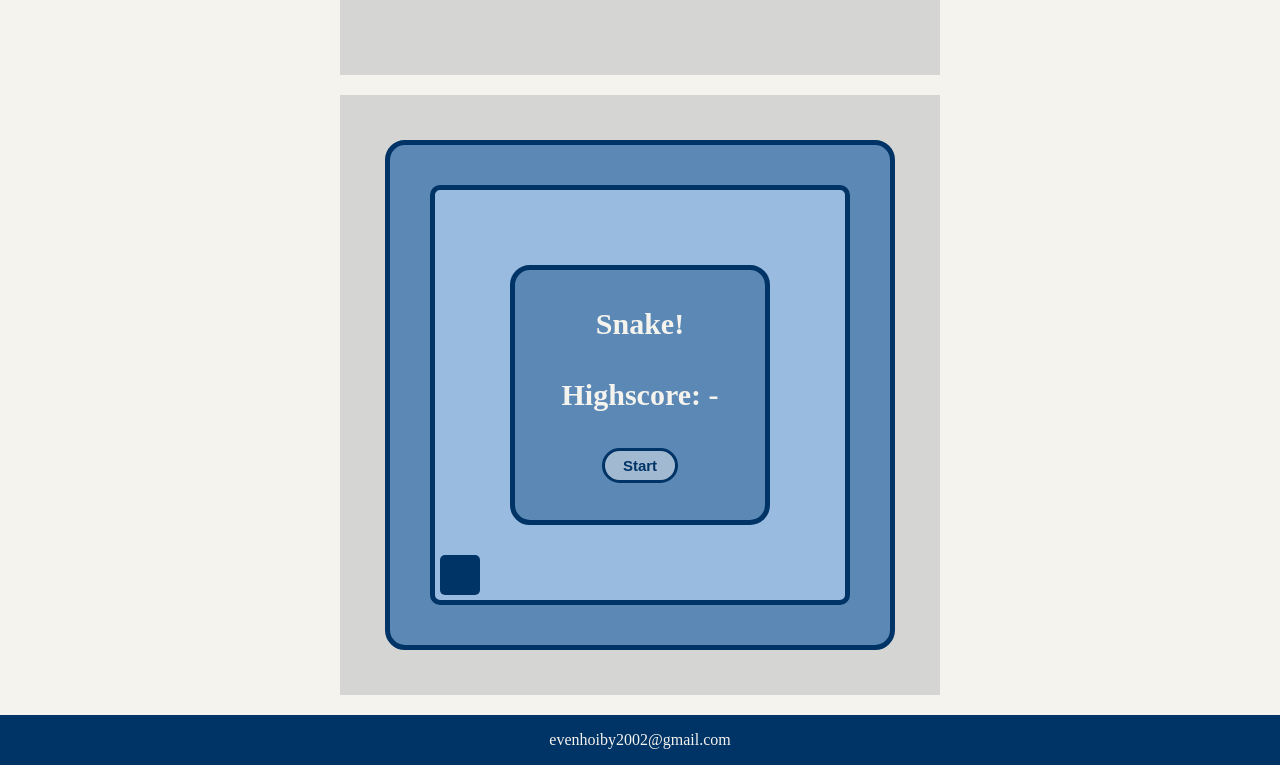
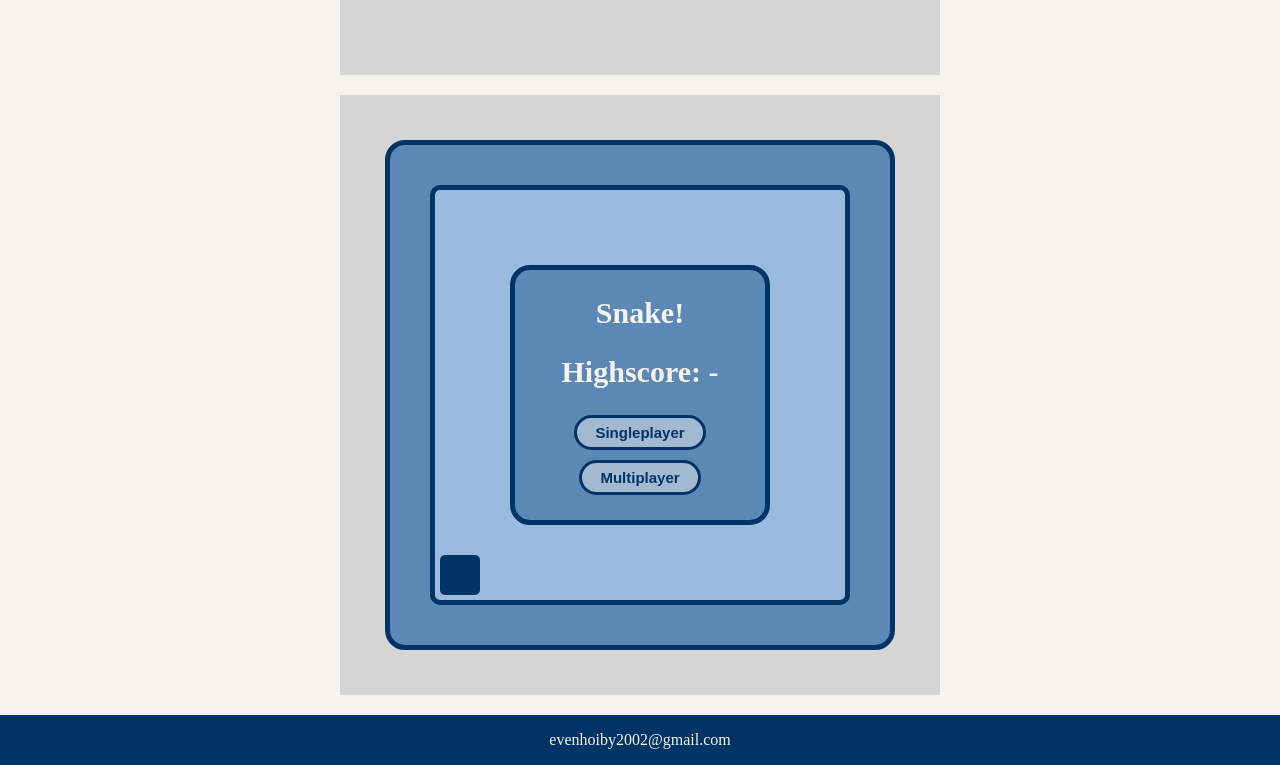
Before and after one commit to EvenHoiby/JavascriptGames, a plain HTML site: page index.html in a window 1280 px wide. Shown: the part 1225-1990 px from the top of the page. Drawn offline with Linux system fonts and the light colour scheme.

Commit message:
Added another button for 2 player

```diff
--- a/css/snake.css
+++ b/css/snake.css
@@ -30,6 +30,13 @@
     position: relative;
 }
 
+#snakeButtons {
+    display: flex;
+    flex-direction: column;
+    justify-content: center;
+    align-items: center;
+    gap: 10px;
+}
 .snakeBtn {
     padding: 6px 18px;
     border: 3px solid #003366;
--- a/index.html
+++ b/index.html
@@ -84,7 +84,10 @@
                     <div class="" id="snakeGameDisplay">
                         <p class="snakeText">Snake!</p>
                         <p class="snakeText" id="snakeHighscore">Highscore: -</p>
-                        <button class="snakeBtn" id="snakeStart">Start</button>
+                        <div id="snakeButtons">
+                            <button class="snakeBtn" id="snakeStart">Singleplayer</button>
+                            <button class="snakeBtn" id="snakeStart2">Multiplayer</button>
+                        </div>
                     </div>
                 </div>
             </div>
```
